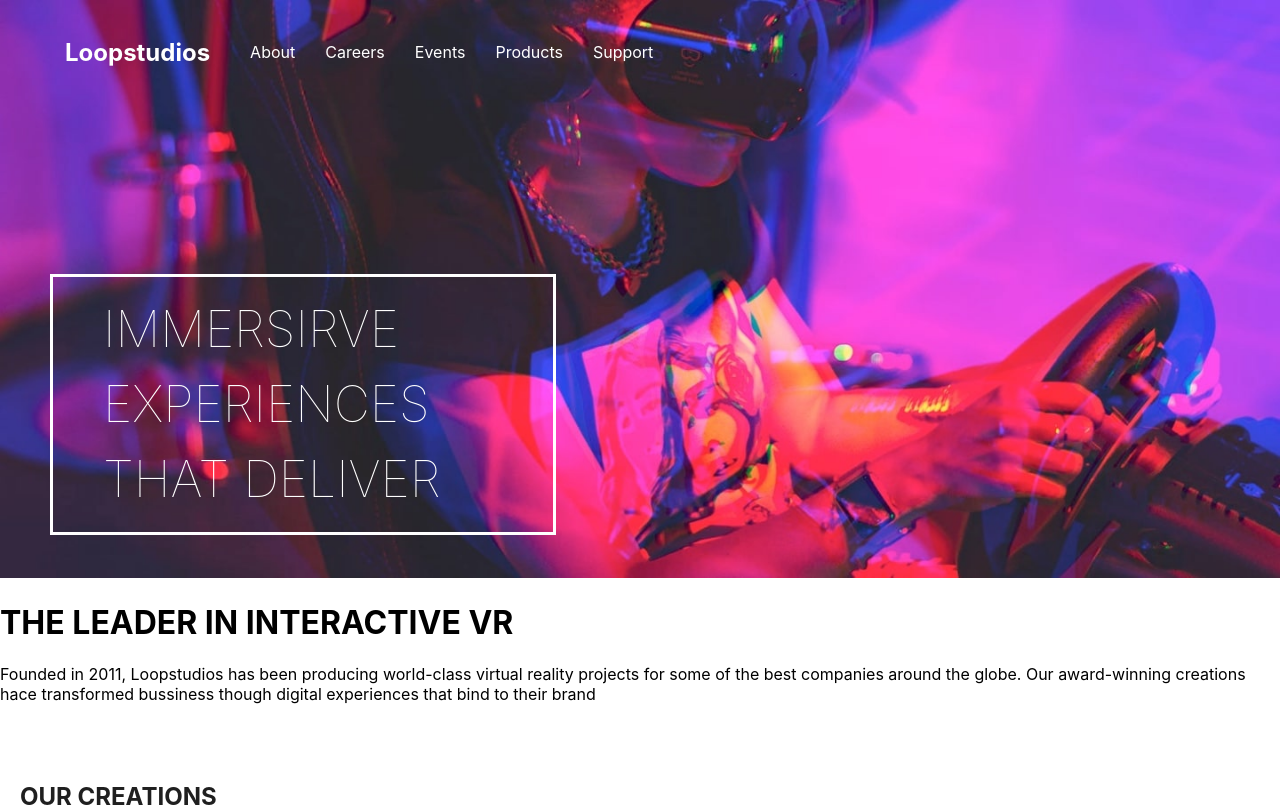
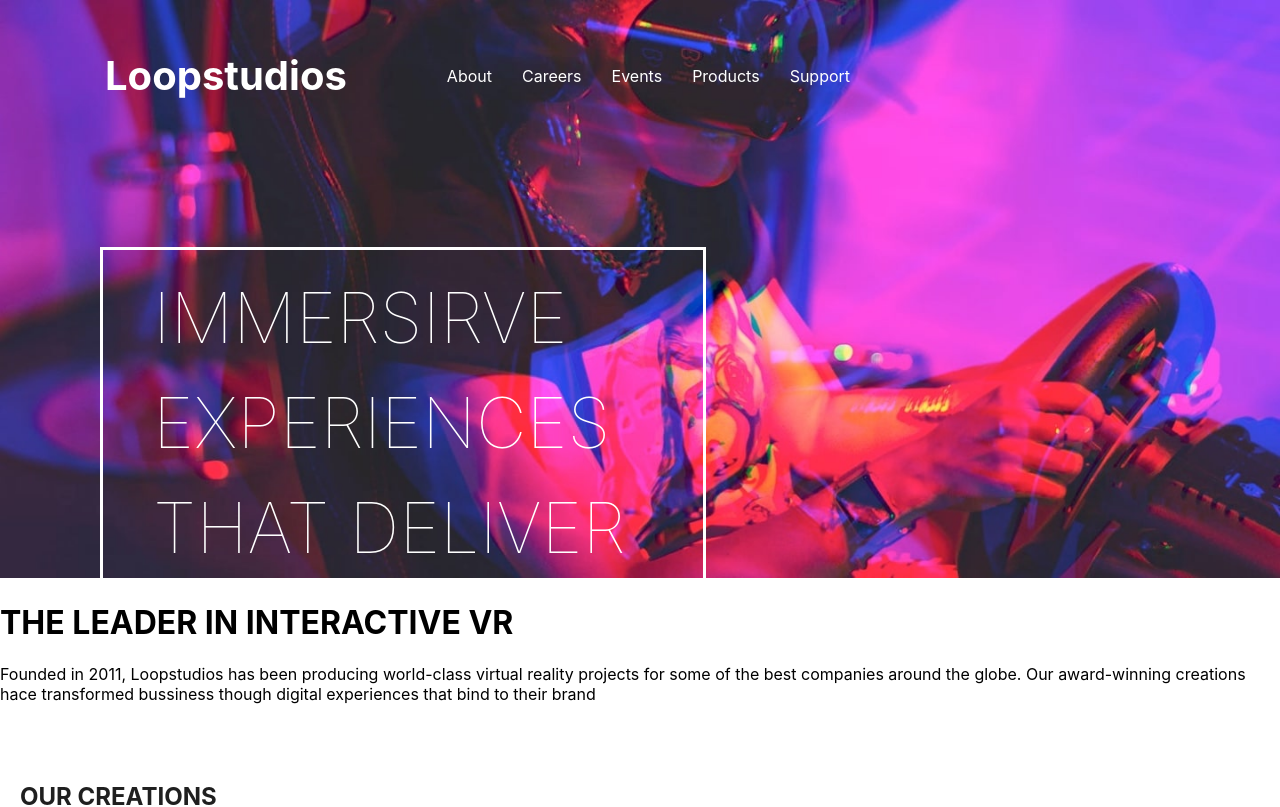
Before and after one commit to DISARODS/reactteammakaia, a React (Create React App) app in the folder my-app/: page / in a window 1280 px wide. Shown: the top 807 px of the page. Built offline with nearby package versions, Linux system fonts and the light colour scheme.

Commit message:
estilos de header nav

```diff
--- a/my-app/src/index.css
+++ b/my-app/src/index.css
@@ -17,21 +17,25 @@ html {
 }
 
 header {
-  justify-content: space-between;
 }
 
 header h1 {
   position: absolute;
-  font-size: 50px;
+  font-size: 70px;
   font-style: normal;
   font-weight: lighter;
-  top: 30%;
+  top: 25%;
   padding: 15px 50px;
   border: 3px solid white;
-  margin-left: 50px;
+  margin-left: 100px;
   color: white;
-  width: 400px;
+  width: 500px;
   line-height: 1.5;
+}
+
+header h2{
+  font-size: 40px;
+  margin-left: 40px;
 }
 header img {
   width: 100%;
@@ -43,16 +47,15 @@ header nav {
   align-items: center;
   color: white;
   padding: 18px 18px 18px 65px;
+  gap: 60px;
   justify-content: space-between;
+  display: flex;
 }
 
 ul{
   color: white;
-  justify-content: space-between;
-  gap: 30px;
   list-style: none;
   display: flex;
-  justify-content: flex-end;
 }
 
 ul li:hover{
--- a/my-app/src/index.js
+++ b/my-app/src/index.js
@@ -14,23 +14,64 @@ import ImageHeader from './assets/images/image-hero.jpg';
 const images = require.context('./assets/images/desktop/footer', true);
 const imageText = {
   // asignar el texto a cada imagen por nombre
-  'image-deep-earth.jpg':'DEEP EARTH',
-  'image-night-arcade.jpg':'NIGHT ARCADE',
-  'image-soccer-team.jpg':'SOCCER TEAM VR',
-  'image-grid.jpg':'THE GRID',
-  'image-from-above.jpg':'FROM UP ABOVE VR',
-  'image-pocket-borealis.jpg':'POCKET BOREALIS',
-  'image-curiosity.jpg':'THE CURIOSITY',
-  'image-fisheye.jpg':'MAKE IT FISHEYE',
+  'image-deep-earth.jpg': 'DEEP EARTH',
+  'image-night-arcade.jpg': 'NIGHT ARCADE',
+  'image-soccer-team.jpg': 'SOCCER TEAM VR',
+  'image-grid.jpg': 'THE GRID',
+  'image-from-above.jpg': 'FROM UP ABOVE VR',
+  'image-pocket-borealis.jpg': 'POCKET BOREALIS',
+  'image-curiosity.jpg': 'THE CURIOSITY',
+  'image-fisheye.jpg': 'MAKE IT FISHEYE',
 };
 
 
 //--------------------styled components header------------------
-// const BannerHeader = styled.header`
-// background-image: url("./assets/images/image-hero.jpg");
-// height: 50vh;
-// background-size: cover;
-// `;
+const BannerHeader = styled.header`
+header {
+  justify-content: space-between;
+}
+
+header h1 {
+  position: absolute;
+  font-size: 90px;
+  font-style: normal;
+  font-weight: lighter;
+  top: 30%;
+  padding: 15px 50px;
+  border: 3px solid white;
+  margin-left: 60px;
+  color: white;
+  width: 500px;
+  line-height: 1.1;
+}
+header img {
+  width: 100%;
+  height: 30%;
+}
+header nav {
+
+  display: flex;
+  align-items: center;
+  color: white;
+  padding: 18px 18px 18px 65px;
+  justify-content: space-between;
+}
+
+ul{
+  color: white;
+  justify-content: space-between;
+  gap: 30px;
+  list-style: none;
+  display: flex;
+  justify-content: flex-end;
+}
+
+ul li:hover{
+  border-bottom: 3px solid white;
+  cursor: pointer;
+}
+
+`;
 
 
 
@@ -38,7 +79,7 @@ const imageText = {
 
 function Header() {
   return (
-    <header>
+    <BannerHeader>
       <nav>
         <h2>Loopstudios</h2>
         <ul>
@@ -52,15 +93,15 @@ function Header() {
       <div>
         <img src={ImageHeader} alt="imagen hero"></img>
         <div>
-        <h1>IMMERSIRVE EXPERIENCES THAT DELIVER</h1>
+          <h1>IMMERSIRVE EXPERIENCES THAT DELIVER</h1>
         </div>
       </div>
-    </header>
+    </BannerHeader>
 
   );
 }
 
-function Main (){
+function Main() {
   return (
     <main>
       <h1>THE LEADER IN INTERACTIVE VR</h1>
@@ -158,9 +199,9 @@ function Footer() {
 const root = ReactDOM.createRoot(document.getElementById('root'));
 root.render(
   <React.StrictMode>
-    <Header/>
-    <Main/>
-    <Footer/>
+    <Header />
+    <Main />
+    <Footer />
     {/* <App />  */}
     {/* QUITAR APP AL FINALIZAR  */}
   </React.StrictMode>
```
